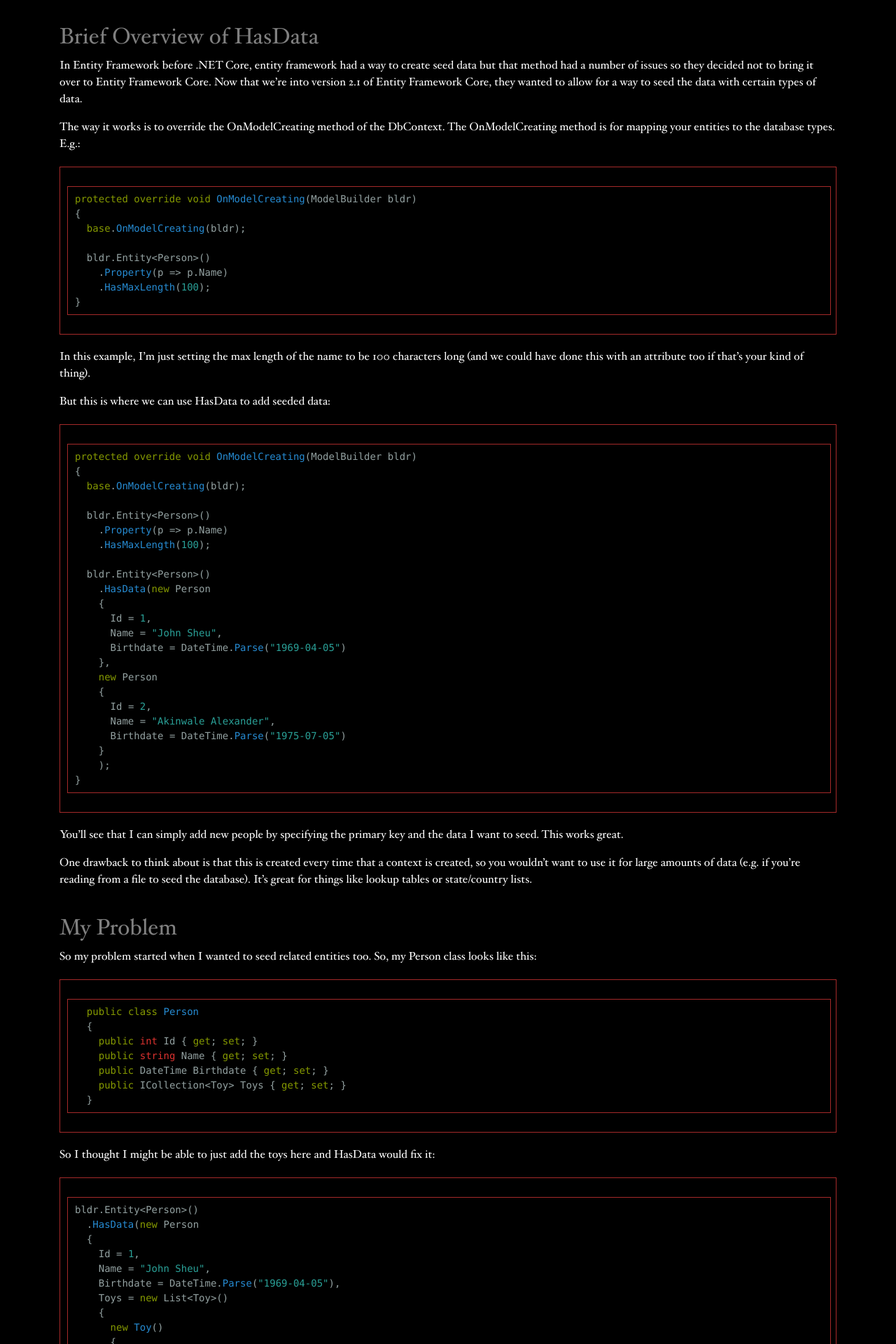
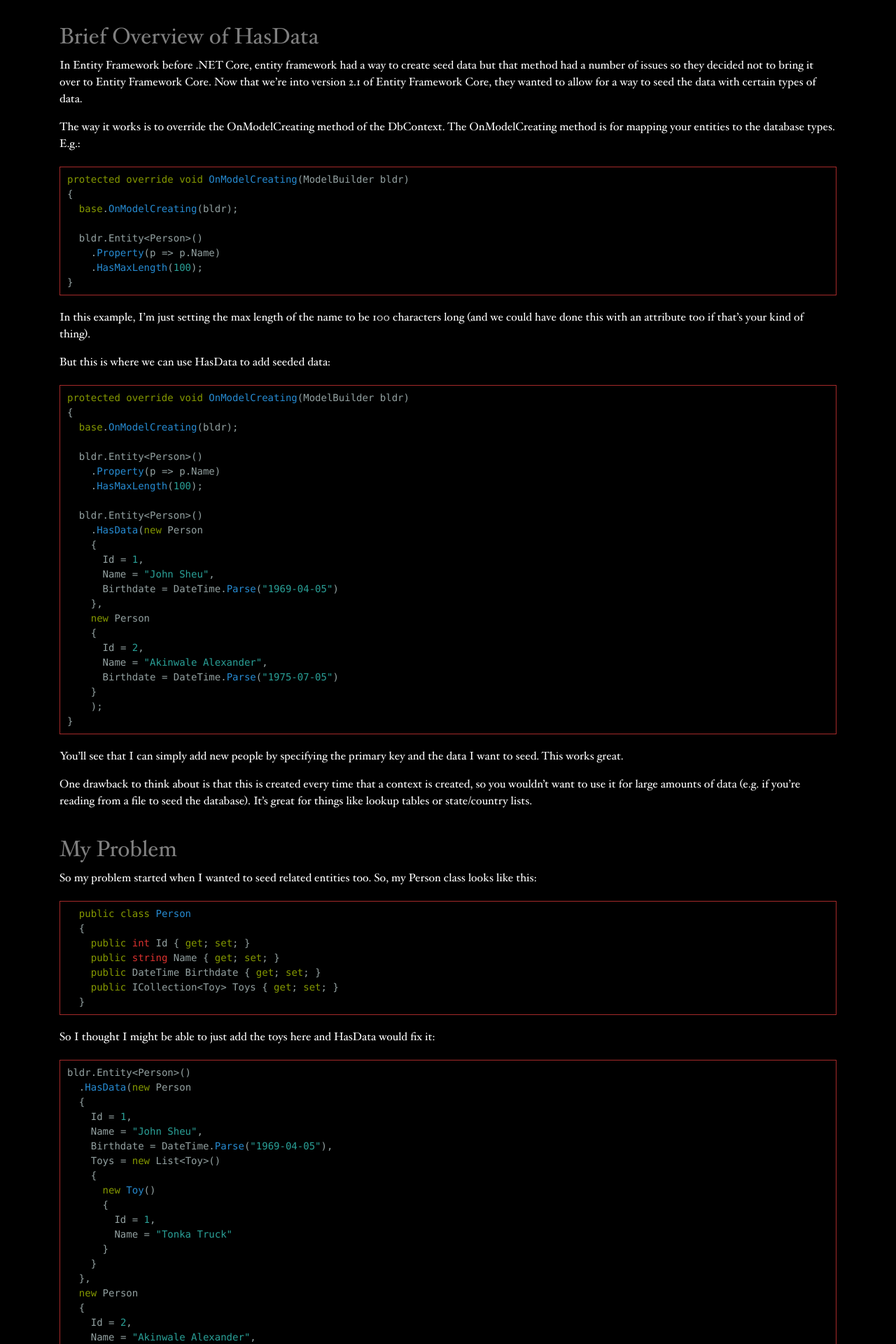
Before and after one commit to yeleywale/yeleywale.github.io, a Jekyll site: the page built from _posts/2018-8-15-Seeding Related Entities in EF Core 2.1's HasData().md, in a window 1280 px wide. Shown: the part 382-2302 px from the top of the page at 70% size. Built offline with Jekyll 4.4.1, drawn with Linux system fonts in a browser that asks for light colours; nearby versions of some CDN libraries; comment, search, counter and statistics services are not loaded.

Commit message:
Set highlight style for pre tags only in highlights.scss

```diff
--- a/_sass/_highlights.scss
+++ b/_sass/_highlights.scss
@@ -1,5 +1,5 @@
 
-.highlight {
+pre.highlight {
   background-color: #000;
   padding: 7px 7px 7px 10px;
   border: 1px solid brown;
@@ -10,7 +10,7 @@
   overflow: scroll;
 }
 
-code {
+code, pre {
   font-family:'Bitstream Vera Sans Mono','Courier', monospace;
 }
 
```
